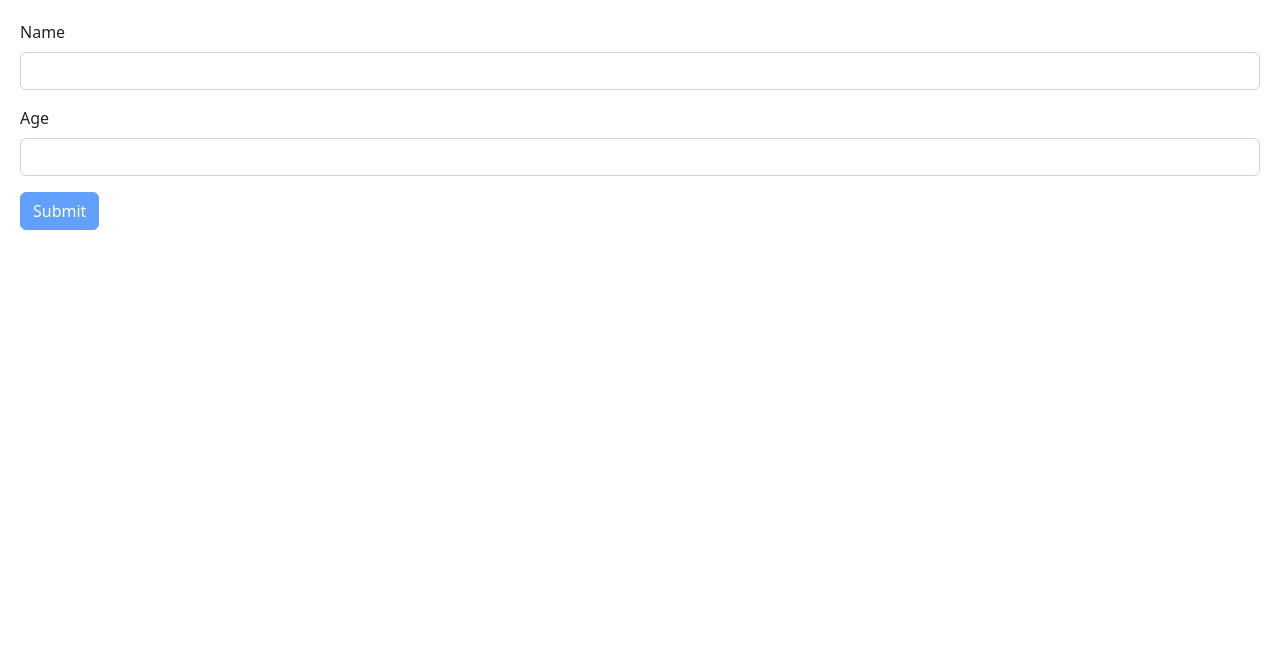
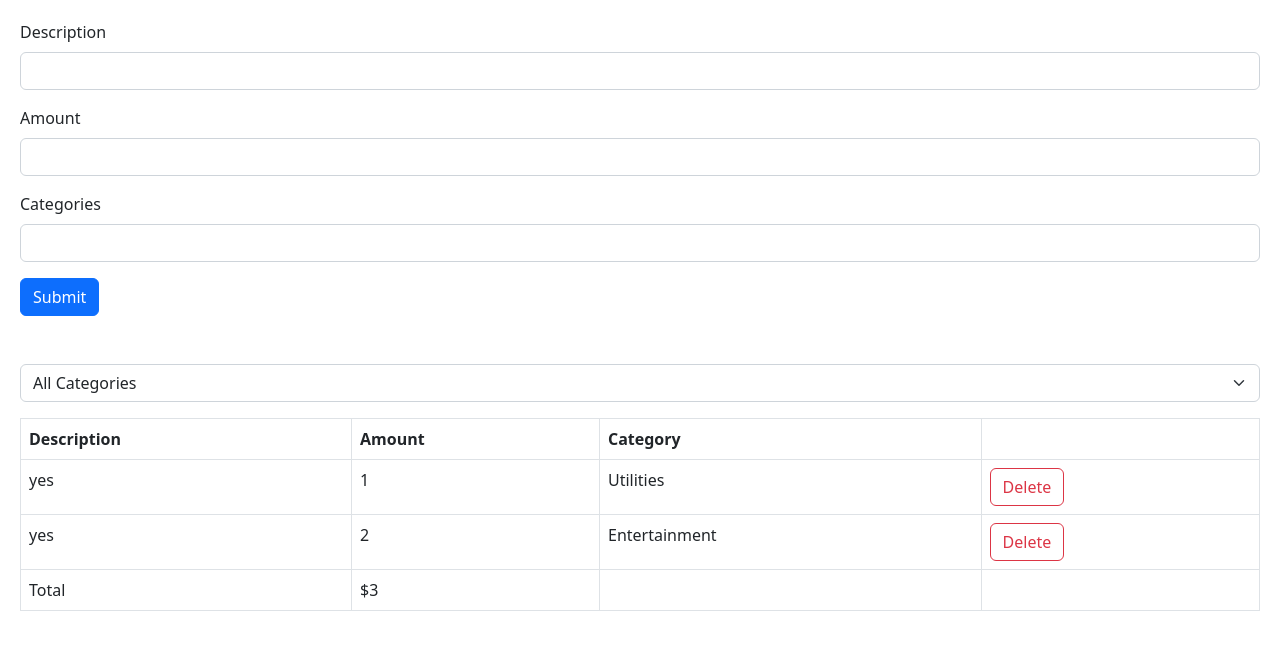
Before and after one commit to CodeScott00/react-game-app, a React (Vite) app: page / in a window 1280 px wide. Shown: the top 650 px of the page. Built offline with nearby package versions, Linux system fonts and the light colour scheme.

Commit message:
mini project, creating form with add, delete and category organisation

```diff
--- a/src/App.tsx
+++ b/src/App.tsx
@@ -6,11 +6,57 @@
 import Cart from "./Components/Cart";
 import ExpandableText from "./Components/ExpandableText";
 import Form from "./Components/Form";
+import ExpenseForm from "./Components/Expense/ExpenseForm";
+import ExpenseList from "./Components/Expense/ExpenseList";
+import ExpenseFilter from "./Components/Expense/ExpenseFilter";
+
+export const categories = ["Groceries", "Utilities", "Entertainment"];
 
 function App() {
+  const [selectedCategory, setSelectedCatgory] = useState("");
+  const [expenses, setExpenses] = useState([
+    {
+      id: 1,
+      desciption: "yes",
+      amount: 1,
+      category: "Utilities",
+    },
+    {
+      id: 2,
+      desciption: "yes",
+      amount: 2,
+      category: "Entertainment",
+    },
+  ]);
+
+  const onDelete = (id: number) => {
+    setExpenses(expenses.filter((event) => event.id !== id));
+  };
+
+  const handleSelect = (category: string) => {
+    setSelectedCatgory(category);
+  };
+
+  const visableExpenses = selectedCategory
+    ? expenses.filter((expense) => expense.category == selectedCategory)
+    : expenses;
+
+  const onSubmit = (event: SubmitEvent) => {
+    event.preventDefault();
+    console.log("submit");
+  };
+
   return (
     <>
-      <Form />
+      <div className="mb-5">
+        <ExpenseForm onSubmit={onSubmit} />
+      </div>
+      <div className="mb-3">
+        <ExpenseFilter onSelectCategory={handleSelect} />
+      </div>
+
+      <ExpenseList expenses={visableExpenses} onDelete={onDelete} />
+      {/* <Form /> */}
       {/* <ExpandableText maxChars={10}>
         Lorem ipsum dolor sit amet consectetur adipisicing elit. Rerum debitis
         incidunt exercitationem earum numquam? Dolore, placeat sapiente
--- /dev/null
+++ b/src/Components/Expense/ExpenseFilter.tsx
@@ -0,0 +1,24 @@
+import React from "react";
+import { categories } from "../../App";
+
+interface Props {
+  onSelectCategory: (category: string) => void;
+}
+
+const ExpenseFilter = (props: Props) => {
+  return (
+    <select
+      className="form-select"
+      onChange={(event) => props.onSelectCategory(event.target.value)}
+    >
+      <option value="">All Categories</option>
+      {categories.map((category) => (
+        <option key={category} id="category">
+          {category}
+        </option>
+      ))}
+    </select>
+  );
+};
+
+export default ExpenseFilter;
--- /dev/null
+++ b/src/Components/Expense/ExpenseForm.tsx
@@ -0,0 +1,46 @@
+import React from "react";
+import { categories } from "../../App";
+
+interface Props {
+  onSubmit: (event: SubmitEvent) => void;
+}
+
+const ExpenseForm = (props: Props) => {
+  return (
+    <>
+      <form>
+        <div className="mb-3">
+          <label className="form-label" htmlFor="description">
+            Description
+          </label>
+          <input className="form-control" id="description" type="text" />
+        </div>
+        <div className="mb-3">
+          <label htmlFor="amount" className="form-label">
+            Amount
+          </label>
+          <input className="form-control" id="amount" type="number" />
+        </div>
+        <div className="mb-3">
+          <label htmlFor="category" className="form-label">
+            Categories
+          </label>
+          <select className="form-control" id="category">
+            <option></option>
+            {categories.map((category) => (
+              <option id="category" key={category}>
+                {category}
+              </option>
+            ))}
+          </select>
+        </div>
+
+        <button onSubmit={props.onSubmit} className="btn btn-primary">
+          Submit
+        </button>
+      </form>
+    </>
+  );
+};
+
+export default ExpenseForm;
--- /dev/null
+++ b/src/Components/Expense/ExpenseList.tsx
@@ -0,0 +1,58 @@
+import React from "react";
+
+interface Expense {
+  id: number;
+  desciption: string;
+  amount: number;
+  category: string;
+}
+
+interface Props {
+  expenses: Expense[];
+  onDelete: (id: number) => void;
+}
+
+const ExpenseList = (props: Props) => {
+  if (props.expenses.length === 0) return null;
+  return (
+    <table className="table table-bordered ">
+      <thead>
+        <tr>
+          <th scope="col">Description</th>
+          <th scope="col">Amount</th>
+          <th scope="col">Category</th>
+          <th scope="col"></th>
+        </tr>
+      </thead>
+      <tbody>
+        {props.expenses.map((expense) => (
+          <tr key={expense.id}>
+            <td>{expense.desciption}</td>
+            <td>{expense.amount}</td>
+            <td>{expense.category}</td>
+            <td>
+              <button
+                className="btn btn-outline-danger"
+                onClick={() => props.onDelete(expense.id)}
+              >
+                Delete
+              </button>
+            </td>
+          </tr>
+        ))}
+      </tbody>
+      <tfoot>
+        <tr>
+          <td>Total</td>
+          <td>
+            ${props.expenses.reduce((acc, expense) => expense.amount + acc, 0)}
+          </td>
+          <td></td>
+          <td></td>
+        </tr>
+      </tfoot>
+    </table>
+  );
+};
+
+export default ExpenseList;
```
